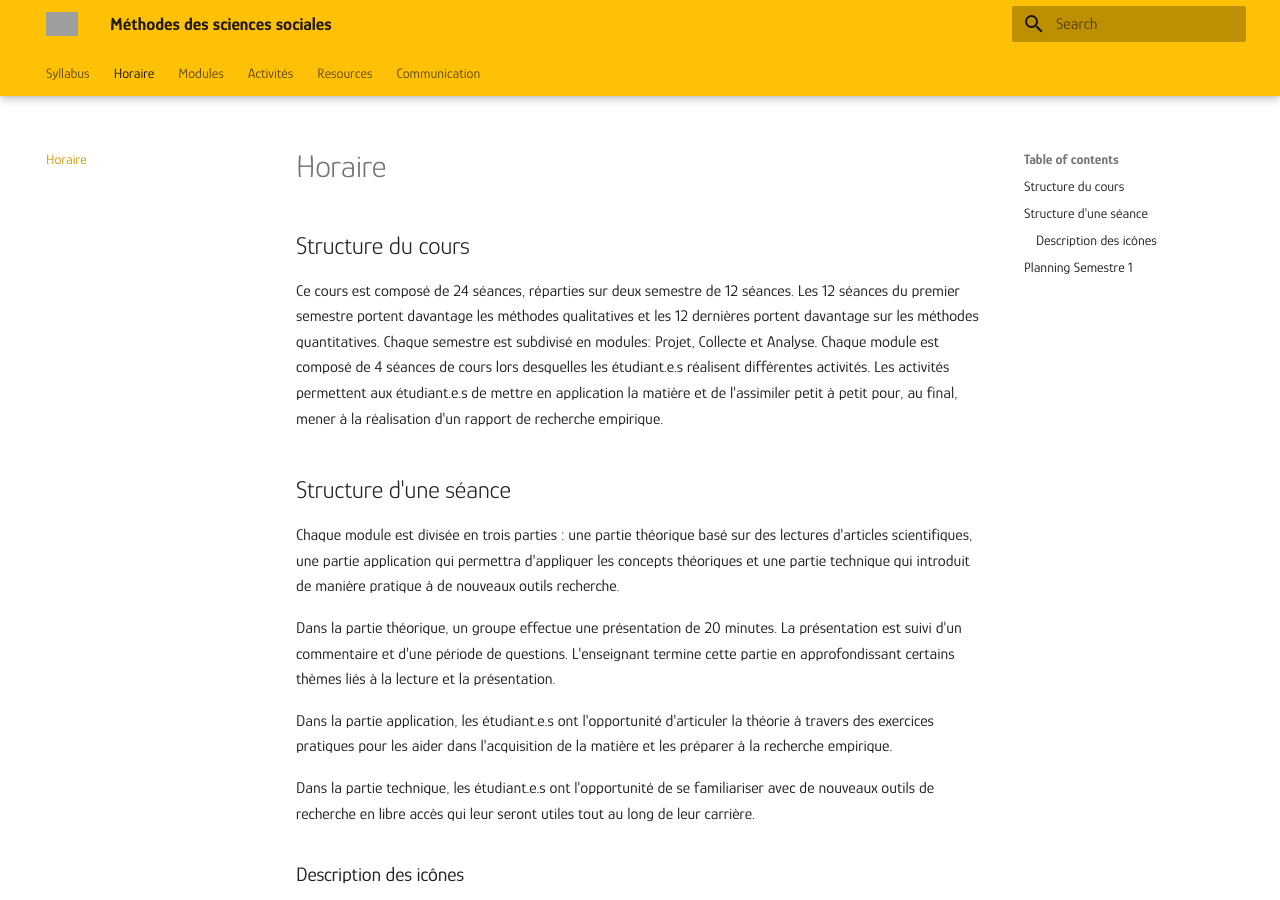
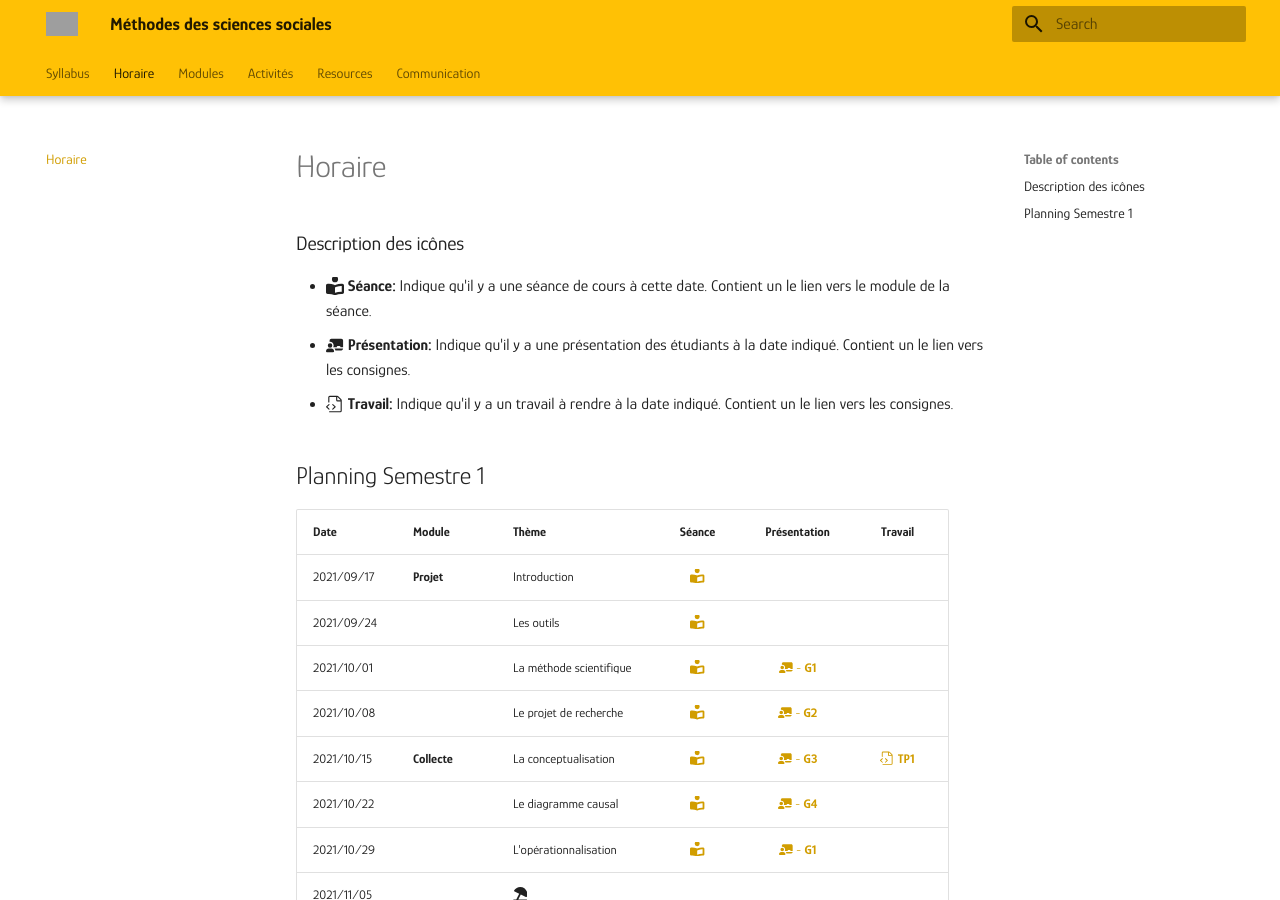
Before and after one commit to mickaeltemporao/mdss, an MkDocs documentation site: the page built from docs/schedule.md, in a window 1280 px wide and 900 px high. Built offline with MkDocs 1.6.1 and Material for MkDocs 9.7.7, drawn with Linux system fonts in a browser that asks for light colours; grey boxes are pictures that could not be loaded.

Commit message:
rm structure

```diff
--- a/docs/schedule.md
+++ b/docs/schedule.md
@@ -1,16 +1,4 @@
 # Horaire
-
-## Structure du cours
-Ce cours est composé de 24 séances, réparties sur deux semestre de 12 séances. Les 12 séances du premier semestre portent davantage les méthodes qualitatives et les 12 dernières portent davantage sur les méthodes quantitatives. Chaque semestre est subdivisé en modules: Projet, Collecte et Analyse. Chaque module est composé de 4 séances de cours lors desquelles les étudiant.e.s réalisent différentes activités. Les activités permettent aux étudiant.e.s de mettre en application la matière et de l'assimiler petit à petit pour, au final, mener à la réalisation d'un rapport de recherche empirique.
-
-## Structure d'une séance
-Chaque module est divisée en trois parties : une partie théorique basé sur des lectures d'articles scientifiques, une partie application qui permettra d'appliquer les concepts théoriques et une partie technique qui introduit de manière pratique à de nouveaux outils recherche.
-
-Dans la partie théorique, un groupe effectue une présentation de 20 minutes. La présentation est suivi d'un commentaire et d'une période de questions. L'enseignant termine cette partie en approfondissant certains thèmes liés à la lecture et la présentation.
-
-Dans la partie application, les étudiant.e.s ont l'opportunité d'articuler la théorie à travers des exercices pratiques pour les aider dans l'acquisition de la matière et les préparer à la recherche empirique.
-
-Dans la partie technique, les étudiant.e.s ont l'opportunité de se familiariser avec de nouveaux outils de recherche en libre accès qui leur seront utiles tout au long de leur carrière.
 
 
 ### Description des icônes
```
